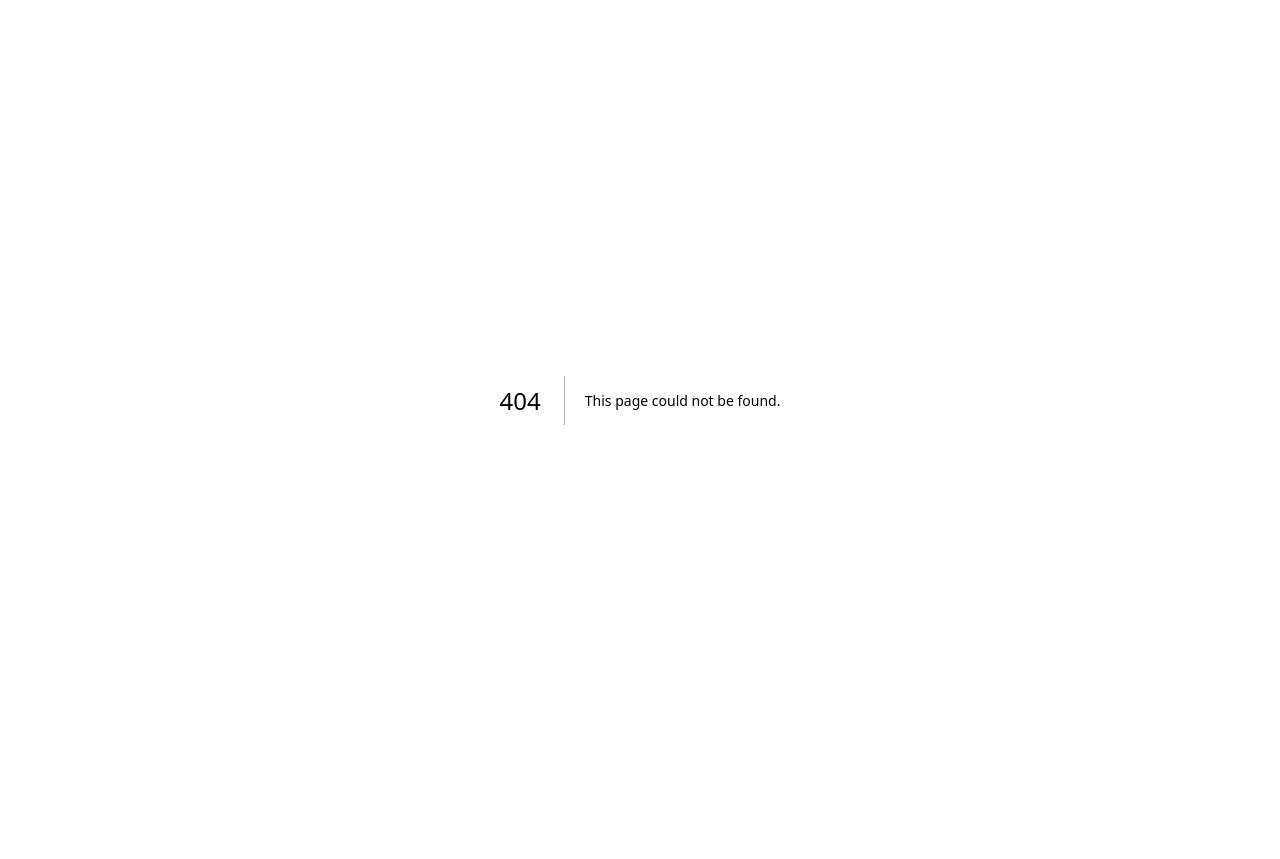
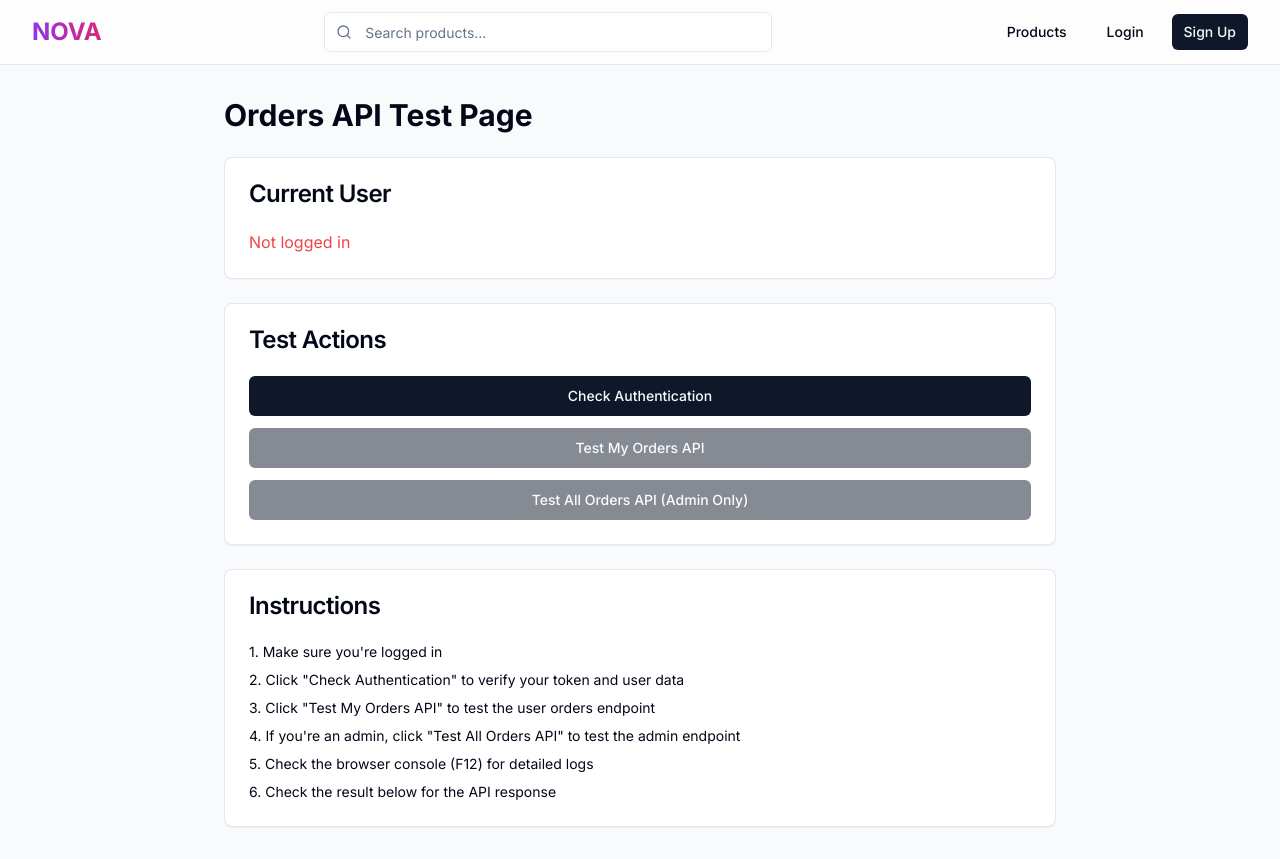
Before and after one commit to xsan321x/E-Commerrece-Platform, a Next.js app in the folder client/: page /test-orders in a window 1280 px wide. Before the commit this address had no page. Before the commit the page ends 800 px from the top, so only its background shows below. Built offline with nearby package versions, Linux system fonts and the light colour scheme; no server answers.

Commit message:
Add orders debugging guide and test page

```diff
--- /dev/null
+++ b/client/app/test-orders/page.tsx
@@ -0,0 +1,158 @@
+'use client';
+
+import { useState } from 'react';
+import { useAuthStore } from '@/lib/store/authStore';
+import { Navbar } from '@/components/Navbar';
+import { Card, CardContent, CardHeader, CardTitle } from '@/components/ui/card';
+import { Button } from '@/components/ui/button';
+import api from '@/lib/api';
+
+export default function TestOrdersPage() {
+  const user = useAuthStore((state) => state.user);
+  const [result, setResult] = useState<any>(null);
+  const [loading, setLoading] = useState(false);
+
+  const testMyOrders = async () => {
+    setLoading(true);
+    setResult(null);
+    try {
+      console.log('[Test] Fetching my orders...');
+      const response = await api.get('/orders/myorders');
+      console.log('[Test] Response:', response);
+      setResult({
+        success: true,
+        data: response.data,
+        status: response.status,
+      });
+    } catch (error: any) {
+      console.error('[Test] Error:', error);
+      setResult({
+        success: false,
+        error: error.message,
+        response: error.response?.data,
+        status: error.response?.status,
+      });
+    } finally {
+      setLoading(false);
+    }
+  };
+
+  const testAllOrders = async () => {
+    setLoading(true);
+    setResult(null);
+    try {
+      console.log('[Test] Fetching all orders (admin)...');
+      const response = await api.get('/orders/all');
+      console.log('[Test] Response:', response);
+      setResult({
+        success: true,
+        data: response.data,
+        status: response.status,
+      });
+    } catch (error: any) {
+      console.error('[Test] Error:', error);
+      setResult({
+        success: false,
+        error: error.message,
+        response: error.response?.data,
+        status: error.response?.status,
+      });
+    } finally {
+      setLoading(false);
+    }
+  };
+
+  const testAuth = () => {
+    const token = localStorage.getItem('token');
+    const userStr = localStorage.getItem('user');
+    setResult({
+      success: true,
+      token: token ? `${token.substring(0, 20)}...` : 'No token',
+      user: userStr ? JSON.parse(userStr) : 'No user',
+      currentUser: user,
+    });
+  };
+
+  return (
+    <div className="min-h-screen bg-gray-50">
+      <Navbar />
+
+      <div className="container py-8 max-w-4xl">
+        <h1 className="text-3xl font-bold mb-6">Orders API Test Page</h1>
+
+        <Card className="mb-6">
+          <CardHeader>
+            <CardTitle>Current User</CardTitle>
+          </CardHeader>
+          <CardContent>
+            {user ? (
+              <div className="space-y-2">
+                <p><strong>Name:</strong> {user.name}</p>
+                <p><strong>Email:</strong> {user.email}</p>
+                <p><strong>Role:</strong> {user.role}</p>
+              </div>
+            ) : (
+              <p className="text-red-500">Not logged in</p>
+            )}
+          </CardContent>
+        </Card>
+
+        <Card className="mb-6">
+          <CardHeader>
+            <CardTitle>Test Actions</CardTitle>
+          </CardHeader>
+          <CardContent className="space-y-3">
+            <Button
+              onClick={testAuth}
+              disabled={loading}
+              className="w-full"
+            >
+              Check Authentication
+            </Button>
+            <Button
+              onClick={testMyOrders}
+              disabled={loading || !user}
+              className="w-full"
+            >
+              Test My Orders API
+            </Button>
+            <Button
+              onClick={testAllOrders}
+              disabled={loading || !user || user.role !== 'admin'}
+              className="w-full"
+            >
+              Test All Orders API (Admin Only)
+            </Button>
+          </CardContent>
+        </Card>
+
+        {result && (
+          <Card>
+            <CardHeader>
+              <CardTitle>Result</CardTitle>
+            </CardHeader>
+            <CardContent>
+              <pre className="bg-gray-100 p-4 rounded-lg overflow-auto max-h-96 text-xs">
+                {JSON.stringify(result, null, 2)}
+              </pre>
+            </CardContent>
+          </Card>
+        )}
+
+        <Card className="mt-6">
+          <CardHeader>
+            <CardTitle>Instructions</CardTitle>
+          </CardHeader>
+          <CardContent className="space-y-2 text-sm">
+            <p>1. Make sure you're logged in</p>
+            <p>2. Click "Check Authentication" to verify your token and user data</p>
+            <p>3. Click "Test My Orders API" to test the user orders endpoint</p>
+            <p>4. If you're an admin, click "Test All Orders API" to test the admin endpoint</p>
+            <p>5. Check the browser console (F12) for detailed logs</p>
+            <p>6. Check the result below for the API response</p>
+          </CardContent>
+        </Card>
+      </div>
+    </div>
+  );
+}
```
Also changed, not shown: 1 other file (tests, documents, lock files or other folders).
